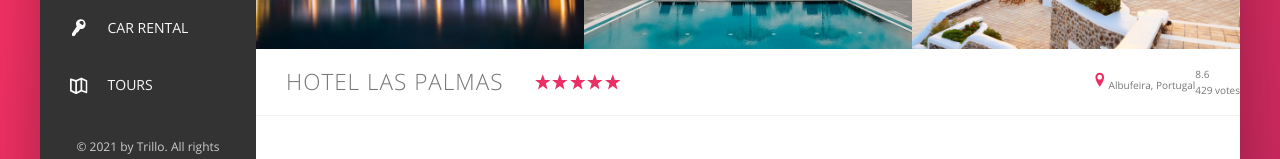
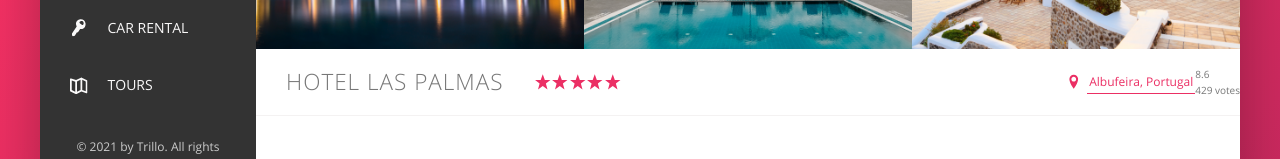
Before and after one commit to dario-piotrowicz/VueJS3-CSS_demo_Trillo_website_miniproject, a Vue app: page / in a window 1280 px wide. Shown: the part 298-457 px from the top of the page. Built offline with nearby package versions, Linux system fonts and the light colour scheme.

Commit message:
styled the hotel overview's location

```diff
--- a/src/components/HotelView/Overview.vue
+++ b/src/components/HotelView/Overview.vue
@@ -62,6 +62,23 @@
       height: $size;
       fill: var(--color-primary);
     }
+
+    &-location {
+      margin-right: 0.5rem;
+    }
+  }
+
+  &__location {
+    font-size: 1.2rem;
+    display: flex;
+    align-items: center;
+
+    &-name {
+      color: var(--color-primary);
+      border-bottom: 1px solid currentColor;
+      padding: 2px;
+      display: inline-block;
+    }
   }
 }
 </style>
```
